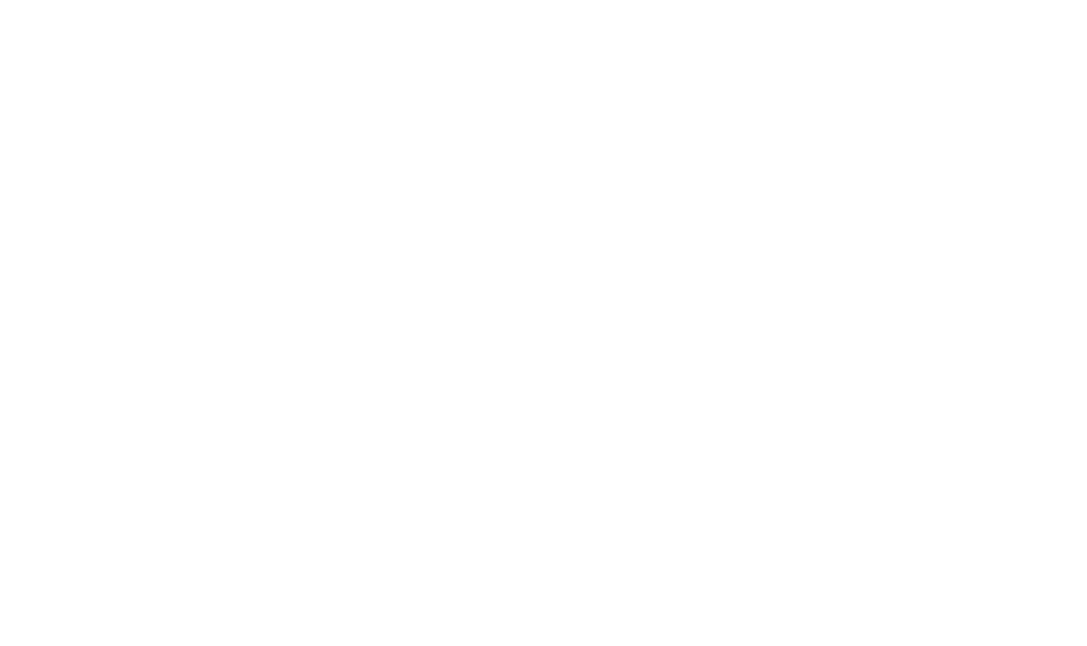
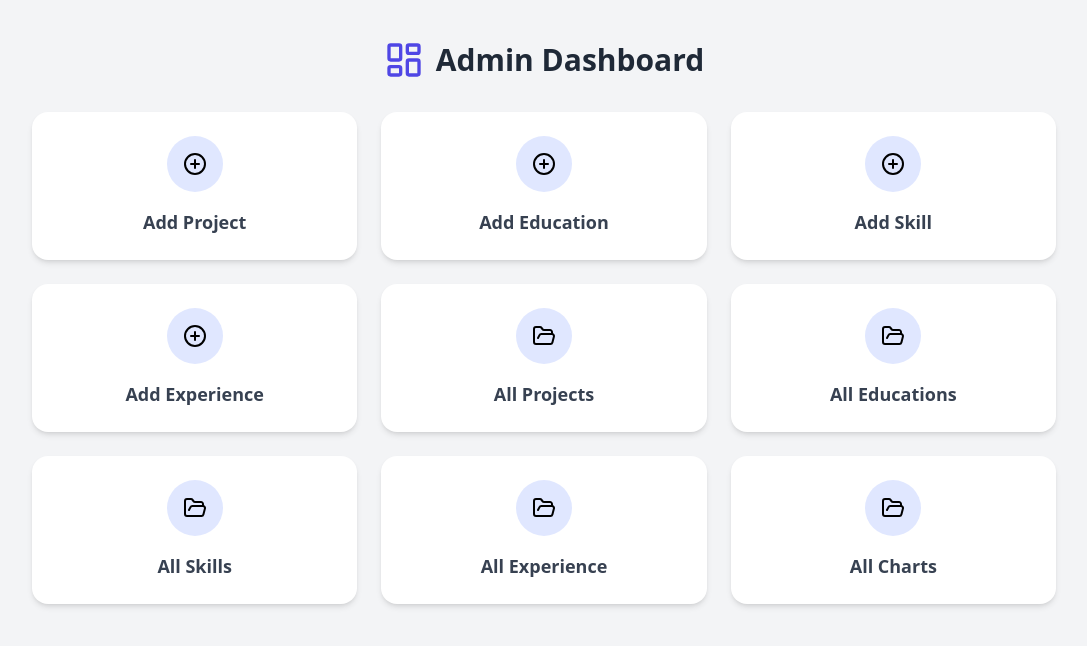
Before and after one commit to samankumaraya/SK_Web, a React (Create React App) app in the folder frontend/: page /admin in a window 1280 px wide. Before the commit this address had no page. Shown: the top 646 px of the page, without its empty margins (96-1183 px from the left). Built offline with nearby package versions, Linux system fonts and the light colour scheme.

Commit message:
Added and developed admin home page

```diff
--- a/frontend/package.json
+++ b/frontend/package.json
@@ -7,6 +7,7 @@
     "@testing-library/react": "^14.0.0",
     "@testing-library/user-event": "^14.4.3",
     "axios": "^1.11.0",
+    "lucide-react": "^0.542.0",
     "react": "^18.2.0",
     "react-dom": "^18.2.0",
     "react-icons": "^5.5.0",
--- /dev/null
+++ b/frontend/src/Admin/AdminHome.jsx
@@ -0,0 +1,60 @@
+import React from "react";
+import { useNavigate } from "react-router-dom";
+import {
+  BookOpen,
+  Briefcase,
+  Code,
+  GraduationCap,
+  LayoutDashboard,
+  PlusCircle,
+  FolderOpen,
+} from "lucide-react";
+
+const AdminHome = () => {
+  const navigate = useNavigate();
+
+  const menuItems = [
+    { name: "Add Project", path: "/admin/add-project", icon: <PlusCircle /> },
+    { name: "Add Education", path: "/admin/add-education", icon: <PlusCircle /> },
+    { name: "Add Skill", path: "/admin/add-skill", icon: <PlusCircle /> },
+    { name: "Add Experience", path: "/admin/add-experience", icon: <PlusCircle /> },
+
+    { name: "All Projects", path: "/admin/projects", icon: <FolderOpen /> },
+    { name: "All Educations", path: "/admin/educations", icon: <FolderOpen /> },
+    { name: "All Skills", path: "/admin/skills", icon: <FolderOpen /> },
+    { name: "All Experience", path: "/admin/experiences", icon: <FolderOpen /> },
+    { name: "All Charts", path: "/admin/charts", icon: <FolderOpen /> },
+  ];
+
+  return (
+    <section
+      className="min-h-screen bg-gray-100 flex flex-col items-center justify-start py-10 px-4"
+    >
+
+      <div className="flex items-center gap-3 mb-8">
+        <LayoutDashboard className="w-10 h-10 text-indigo-600" />
+        <h1 className="text-3xl font-bold text-gray-800">Admin Dashboard</h1>
+      </div>
+
+
+      <div className="grid grid-cols-1 sm:grid-cols-2 lg:grid-cols-3 gap-6 max-w-5xl w-full">
+        {menuItems.map((item, i) => (
+          <div
+            key={i}
+            onClick={() => navigate(item.path)}
+            className="bg-white rounded-2xl shadow-md hover:shadow-xl p-6 flex flex-col items-center justify-center cursor-pointer transition group"
+          >
+            <div className="p-4 bg-indigo-100 rounded-full mb-4 group-hover:bg-indigo-600 group-hover:text-white transition">
+              {item.icon}
+            </div>
+            <h2 className="text-lg font-semibold text-gray-700 group-hover:text-indigo-600">
+              {item.name}
+            </h2>
+          </div>
+        ))}
+      </div>
+    </section>
+  );
+};
+
+export default AdminHome;
--- a/frontend/src/App.js
+++ b/frontend/src/App.js
@@ -11,11 +11,12 @@
 import ViewEducation from "./pages/ViewEducation";
 import ViewExperience from "./pages/ViewExperiences";
 import ViewSkills from "./pages/ViewSkills";
+import AdminHome from "./Admin/AdminHome";
 
 function App() {
   return (
     <Router>
-      {/* All routes must be inside <Router> */}
+
       <Routes>
         <Route path="/" element={<Home />} />
          <Route path="/education" element={<EducationForm />} />
@@ -27,7 +28,7 @@
           <Route path="/vprojects" element={<ViewProjects />} />
           <Route path="/veducation" element={<ViewEducation />} />
            <Route path="/vexperience" element={<ViewExperience />} />
-            <Route path="/vskills" element={<ViewSkills/>} />
+            <Route path="/admin" element={<AdminHome/>} />
       </Routes>
     </Router>
   );
```
Also changed, not shown: 1 other file (tests, documents, lock files or other folders).
